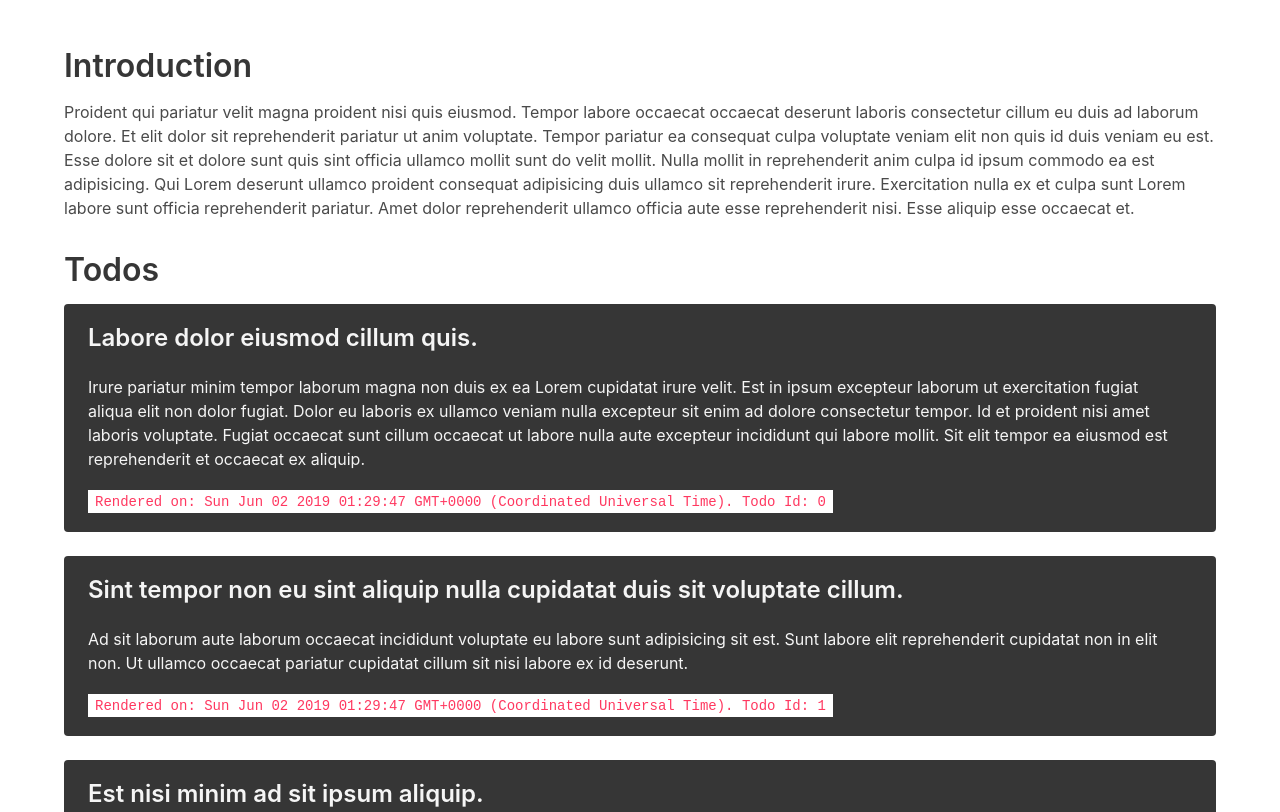
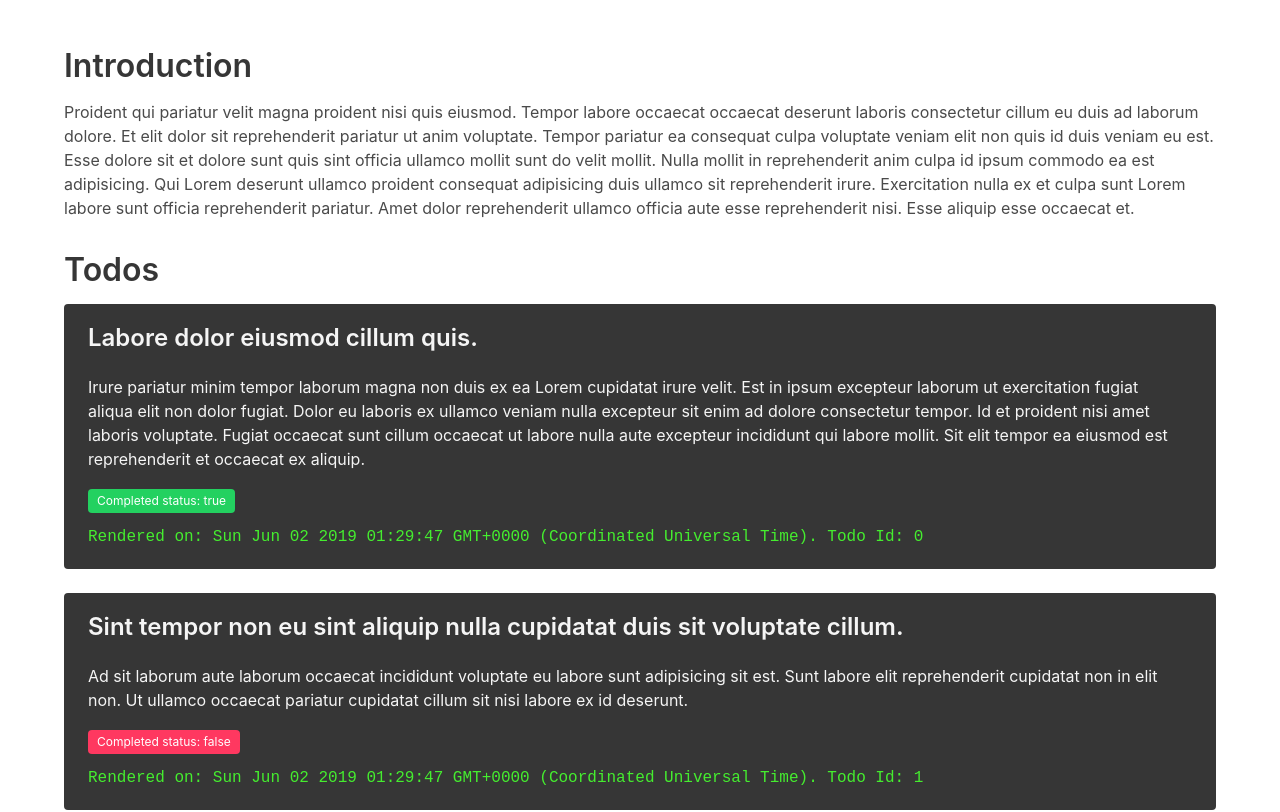
Before and after one commit to danielc92/react-traversy-tutorial, a React (Create React App) app: page / in a window 1280 px wide. Shown: the top 812 px of the page. Built offline with nearby package versions, Linux system fonts and the light colour scheme.

Commit message:
Built TodoItem, made dynamic class with t.operator

```diff
--- a/src/App.js
+++ b/src/App.js
@@ -5,9 +5,21 @@ class App extends Component {
 
   state = {
     todos : [
-      {'id':0, 'title':'Labore dolor eiusmod cillum quis.', 'content':'Irure pariatur minim tempor laborum magna non duis ex ea Lorem cupidatat irure velit. Est in ipsum excepteur laborum ut exercitation fugiat aliqua elit non dolor fugiat. Dolor eu laboris ex ullamco veniam nulla excepteur sit enim ad dolore consectetur tempor. Id et proident nisi amet laboris voluptate. Fugiat occaecat sunt cillum occaecat ut labore nulla aute excepteur incididunt qui labore mollit. Sit elit tempor ea eiusmod est reprehenderit et occaecat ex aliquip.'},
-      {'id':1, 'title':'Sint tempor non eu sint aliquip nulla cupidatat duis sit voluptate cillum.', 'content': 'Ad sit laborum aute laborum occaecat incididunt voluptate eu labore sunt adipisicing sit est. Sunt labore elit reprehenderit cupidatat non in elit non. Ut ullamco occaecat pariatur cupidatat cillum sit nisi labore ex id deserunt.'},
-      {'id':2,'title':'Est nisi minim ad sit ipsum aliquip.', 'content':'Eiusmod ex duis id veniam officia laborum pariatur et et dolor. Irure fugiat minim minim culpa cillum. Esse tempor consequat sunt excepteur officia consectetur sint excepteur.'}
+      {
+        'id':0,
+        'complete':true,
+        'title':'Labore dolor eiusmod cillum quis.',
+        'content':'Irure pariatur minim tempor laborum magna non duis ex ea Lorem cupidatat irure velit. Est in ipsum excepteur laborum ut exercitation fugiat aliqua elit non dolor fugiat. Dolor eu laboris ex ullamco veniam nulla excepteur sit enim ad dolore consectetur tempor. Id et proident nisi amet laboris voluptate. Fugiat occaecat sunt cillum occaecat ut labore nulla aute excepteur incididunt qui labore mollit. Sit elit tempor ea eiusmod est reprehenderit et occaecat ex aliquip.'},
+      {
+        'id':1,
+        'complete':false,
+        'title':'Sint tempor non eu sint aliquip nulla cupidatat duis sit voluptate cillum.',
+        'content': 'Ad sit laborum aute laborum occaecat incididunt voluptate eu labore sunt adipisicing sit est. Sunt labore elit reprehenderit cupidatat non in elit non. Ut ullamco occaecat pariatur cupidatat cillum sit nisi labore ex id deserunt.'},
+      {
+        'id':2,
+        'complete':true,
+        'title':'Est nisi minim ad sit ipsum aliquip.',
+        'content':'Eiusmod ex duis id veniam officia laborum pariatur et et dolor. Irure fugiat minim minim culpa cillum. Esse tempor consequat sunt excepteur officia consectetur sint excepteur.'}
     ]
   }
 
--- a/src/TodoItem.js
+++ b/src/TodoItem.js
@@ -9,7 +9,8 @@ class TodoItem extends Component {
                 <div className="content">
                     <h3 class="title">{this.props.todo.title}</h3>
                     <p>{this.props.todo.content}</p>
-                    <code>Rendered on: {Date()}. Todo Id: {this.props.todo.id}</code>
+                    <p className={this.props.todo.complete ? 'tag is-success' : 'tag is-danger'}>Completed status: {this.props.todo.complete.toString() }</p>
+                    <p style={{ fontFamily: 'monospace', color:'#45ed2f', backgroundColor: 'transparent'}}>Rendered on: {Date()}. Todo Id: {this.props.todo.id}</p>
                 </div>
             </div>
         )
```
